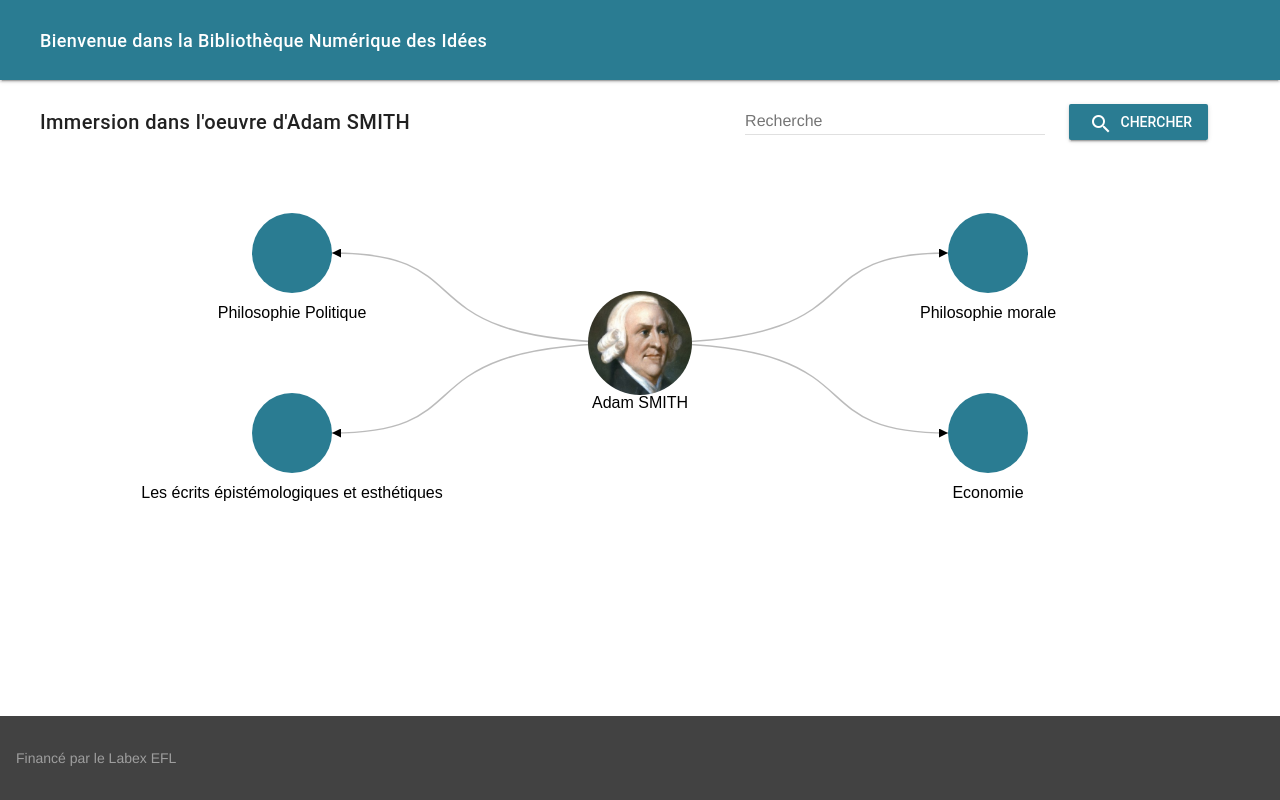
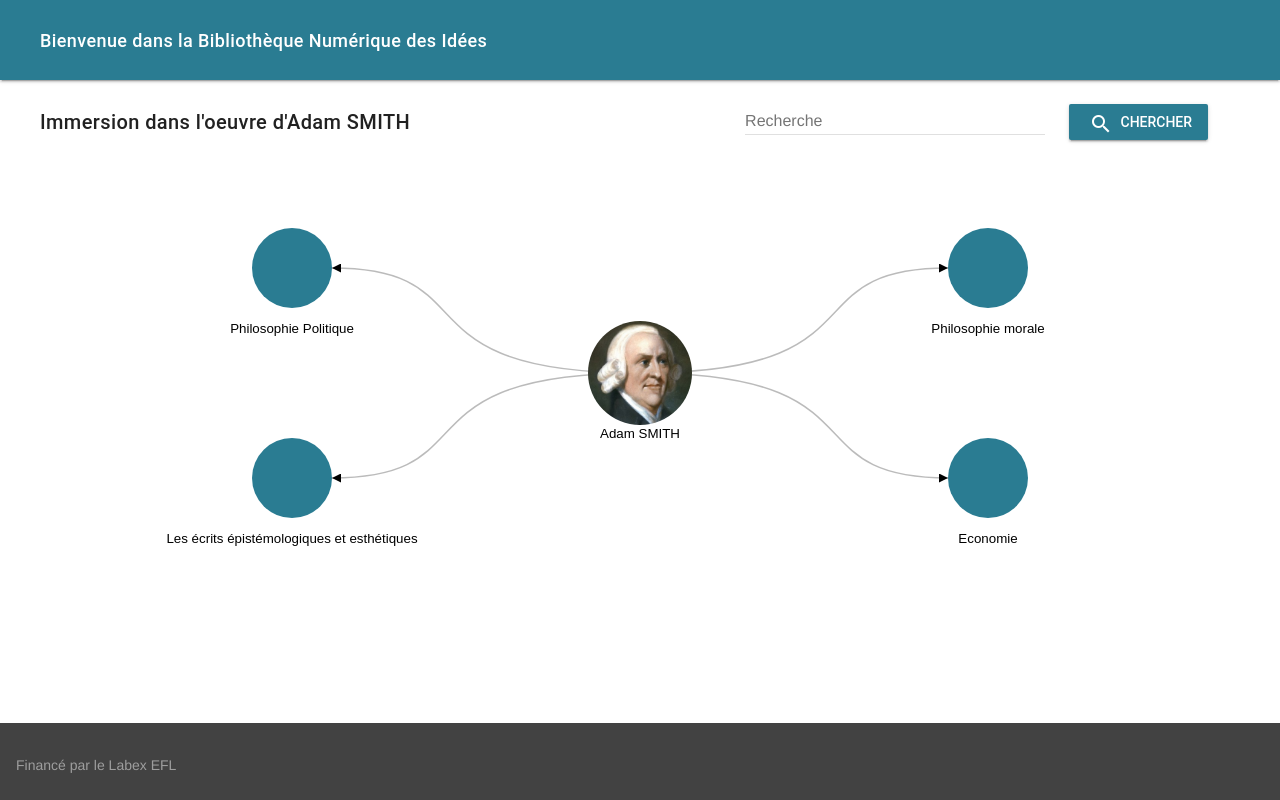
Before and after one commit to rcln/bni, a PHP site: page /nav/index.html in a window 1280 px wide. Run offline with PHP 8.4, Linux system fonts and the light colour scheme.

Commit message:
Changes the font size in te graphs. Related to #16.

```diff
--- a/css/style.css
+++ b/css/style.css
@@ -248,8 +248,8 @@ main .header-img-avatar {
 #navigation {
     width: 100%;
     /*background-color: white;*/
-    min-height: 60vh;
-    height: 60vh;
+    min-height: 70vh;
+    height: 70vh;
 }
 
 #ontograph {
--- a/nav/index.html
+++ b/nav/index.html
@@ -42,7 +42,7 @@
             }
 
             .node text {
-                font: 12pt sans-serif;
+                font: 10pt sans-serif;
                 cursor: pointer;
             }
             .node--internal circle {
--- a/query/index.php
+++ b/query/index.php
@@ -47,7 +47,7 @@
                 cursor: pointer;
             }
             .node text {
-                font: 12pt sans-serif;
+                font: 10pt sans-serif;
                 cursor: pointer;
             }
             .node--internal circle {
```
